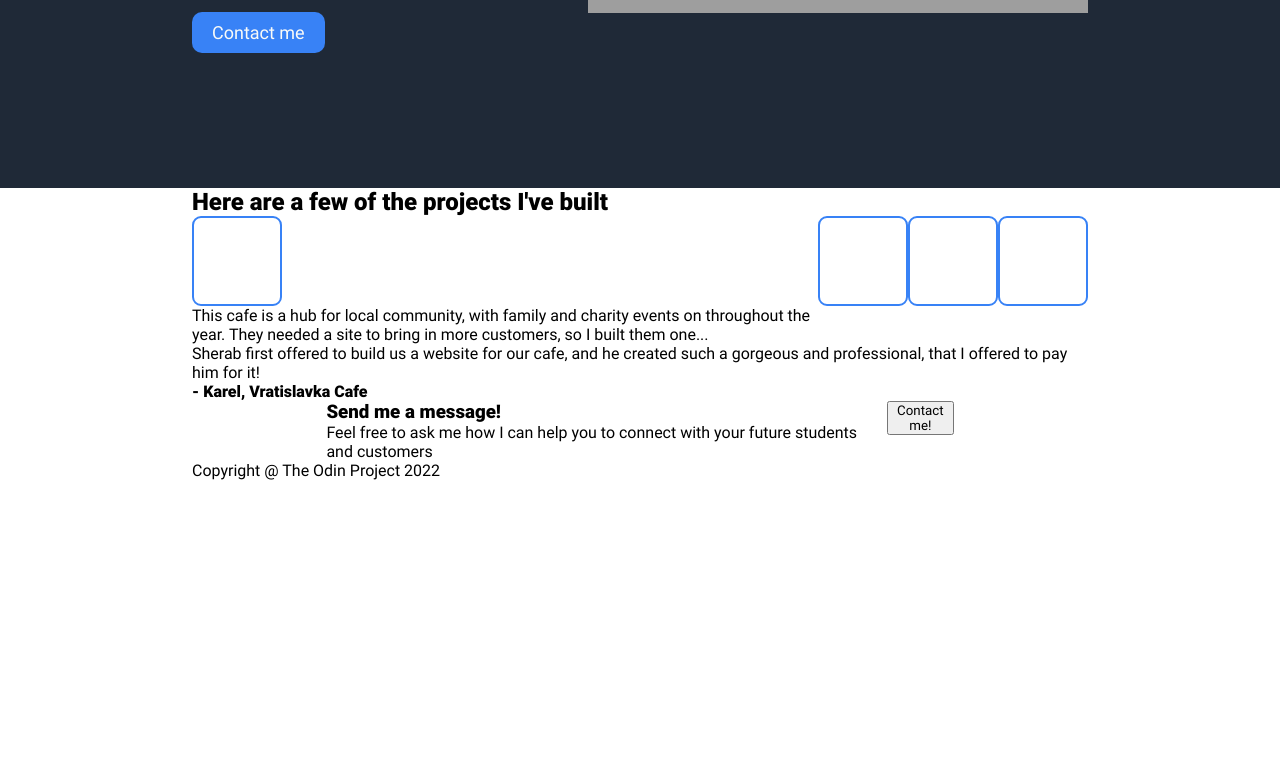
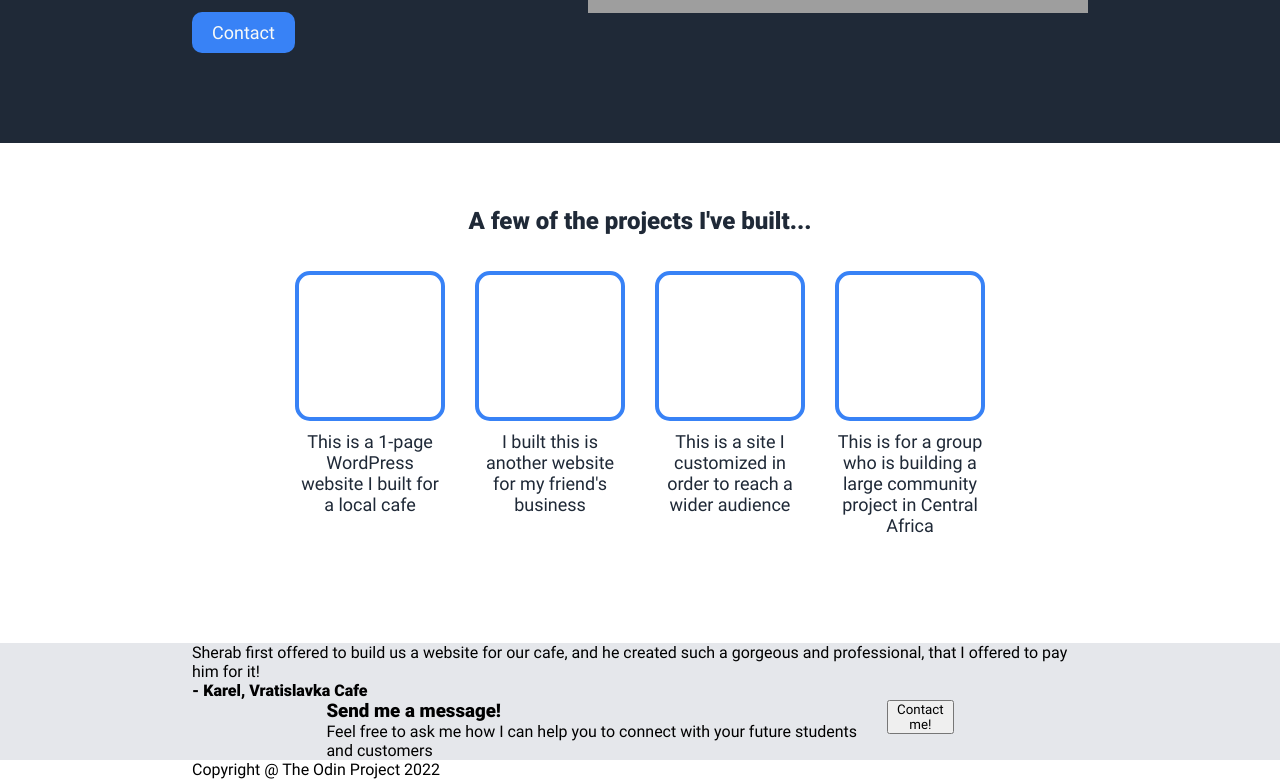
Before and after one commit to Sherab-Z/flexbox-landing-page, a website: page index.html in a window 1280 px wide. Shown: the part 427-1206 px from the top of the page. Before the commit the page ends 907 px from the top, so only its background shows below. Drawn offline with Linux system fonts and the light colour scheme; grey boxes are pictures that could not be loaded.

Commit message:
Finish styling for Projects section

```diff
--- a/index.html
+++ b/index.html
@@ -20,32 +20,32 @@
     <main>
       <section class="hero-section">
         <div class="hero-left">
-          <h1>Let's build a brighter future together!</h1>
-          <p>Welcome to WholeTree Development! I'm excited to help you share your knowledge and skills with the world...</p>
-          <button title="Contact me!">Contact me</button>
+          <h1>Let's build a brighter future - together</h1>
+          <p>Welcome to WholeTree Development. We look forward to helping you share your knowledge and skills with the world...</p>
+          <button title="Contact me!">Contact</button>
         </div>
         <div class="hero-right">
           <img class="hero-img" src="https://picsum.photos/500/250" alt="A random image" />
         </div>
       </section>
       <section class="projects-section">
-        <h2>Here are a few of the projects I've built</h2>
+        <h2>A few of the projects I've built...</h2>
         <ul class="projects">
           <li class="proj-card card-1">
             <div class="card-img-div"></div>
-            <p class="proj-text">This cafe is a hub for local community, with family and charity events on throughout the year. They needed a site to bring in more customers, so I built them one...</p>
+            <p class="proj-text">This is a 1-page  WordPress website I built for a local cafe</p>
           </li>
           <li class="proj-card card-2">
             <div class="card-img-div"></div>
-            <p class="proj-text"></p>
+            <p class="proj-text">I built this is another website for my friend's business</p>
           </li>
           <li class="proj-card card-3">
             <div class="card-img-div"></div>
-            <p class="proj-text"></p>
+            <p class="proj-text">This is a site I customized in order to reach a wider audience</p>
           </li>
           <li class="proj-card card-4">
             <div class="card-img-div"></div>
-            <p class="proj-text"></p>
+            <p class="proj-text">This is for a group who is building a large community project in Central Africa</p>
           </li>
         </ul>
       </section>
--- a/style.css
+++ b/style.css
@@ -46,18 +46,7 @@ footer {
 
 /* PLACEHOLDERS */
 
-/* img */
-.card-img-div {
-  border: solid 2px #3882f6;
-  border-radius: 10%;
-  width: 90px;
-  height: 90px;
-}
 
-.hero-img {
-  width: 100%;
-  height: 100px;
-}
 
 /* SETUP FLEX LAYOUT */
 
@@ -120,16 +109,17 @@ header .topnav {
   padding-top: 100px;
   padding-bottom: 100px;
   gap: 25px;
+  height: 500px;
 }
 
 .hero-left,
-.hero-right {
+.hero-right { /* add padding */
   flex: 1;
   padding-top: 20px;
   padding-bottom: 20px;
 }
 
-.hero-section h1 {
+.hero-section h1 { /* font */
   font-size: 48px;
   font-weight: extra-bold;
   color: #f9faf8;
@@ -157,9 +147,58 @@ header .topnav {
   height: 250px;
 }
 
+.hero-img {
+  width: 100%;
+  height: 100px;
+}
+
 /* PROJECTS SECTION */
 
+.projects-section {
+  padding: 5% 22% 4% 22%;
+  align-items: center;
+  column-gap: 3%;
+  color: #1f2937;
+  height: 500px;
+}
+
+.projects-section h2 {
+  margin-bottom: 5%;
+}
+
+/* Project cards */
+
+.projects {
+  display: flex;
+  gap: 5%;
+  justify-content: center;
+}
+.proj-card {
+  flex: 0 1 25%;
+  display: flex;
+  flex-direction: column;
+  gap: 10px;
+}
+
+.proj-text {
+  font-size: 18px;
+  text-align: center;
+  width: 150px;
+}
+
+/* Card images */
+.card-img-div {
+  border: solid 4px #3882f6;
+  border-radius: 10%;
+  width: 150px;
+  height: 150px;
+}
+
 /* TESTIMONIALS SECTION */
+
+.testimonials-section {
+  background-color: #e5e7eb;
+}
 
 /* CTA SECTION */
 
```
